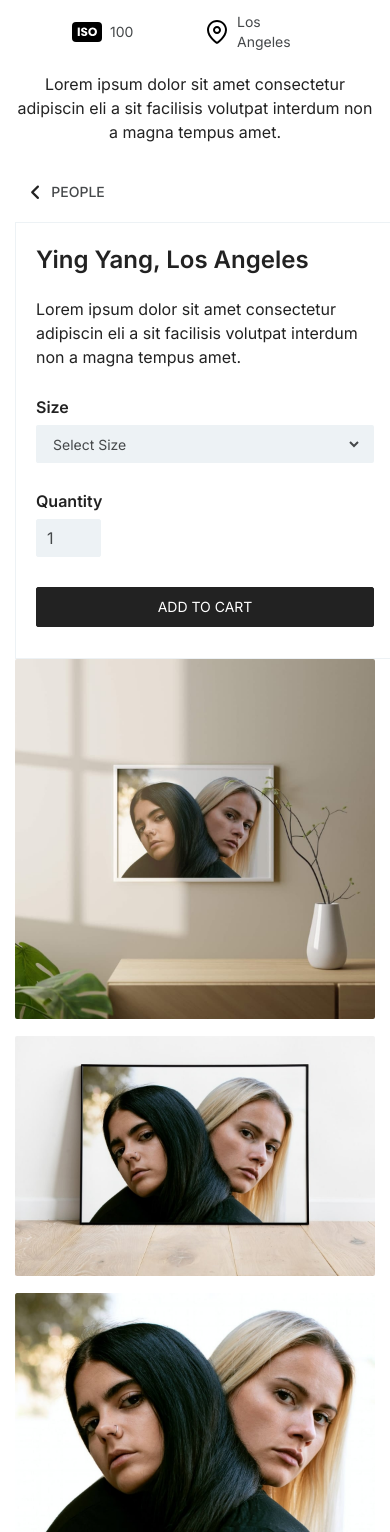
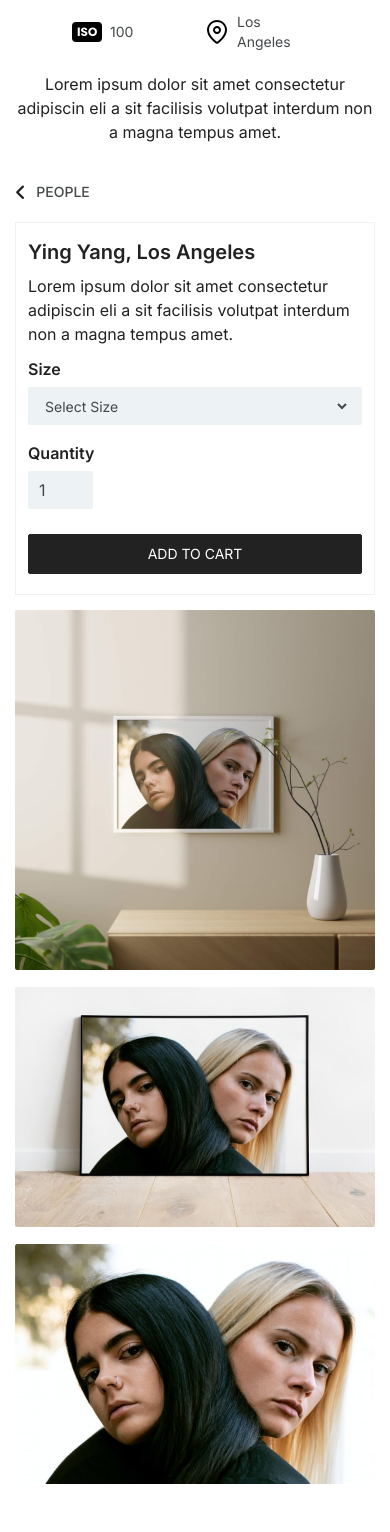
Before and after one commit to gigaamiridze/Photolens, a Flask app: page /product/ying-yang in a window 390 px wide. Shown: the part 162-1694 px from the top of the page. Run offline with Flask 2, Linux system fonts and the light colour scheme; some libraries are stand-ins or nearby versions.

Commit message:
added second section responsive of 'ying yang' page

```diff
--- a/static/css/style.css
+++ b/static/css/style.css
@@ -1448,7 +1448,7 @@ body.open {
 }
 @media only screen and (max-width: 320px) {
   .section-cont .back-link .page-name::after {
-    height: 1px;
+    height: 1.2px;
   }
 }
 .section-cont .back-link .page-name:hover::after {
@@ -2402,8 +2402,8 @@ body.open {
 }
 
 .section-cont .content-block .cart-box {
-  width: 380px;
-  height: 437px;
+  max-width: 380px;
+  height: 100%;
   position: sticky;
   top: 68px;
   padding: 20px;
@@ -2411,6 +2411,31 @@ body.open {
   border-style: solid;
   border-color: #edf2f5;
 }
+@media only screen and (max-width: 1024px) {
+  .section-cont .content-block .cart-box {
+    margin-right: 15px;
+  }
+}
+@media only screen and (max-width: 900px) {
+  .section-cont .content-block .cart-box {
+    max-width: 320px;
+    padding: 12px;
+  }
+}
+@media only screen and (max-width: 768px) {
+  .section-cont .content-block .cart-box {
+    position: static;
+    max-width: 100%;
+    margin-right: 0;
+    margin-bottom: 15px;
+    padding-bottom: 20px;
+  }
+}
+@media only screen and (max-width: 320px) {
+  .section-cont .content-block .cart-box {
+    padding-bottom: 17px;
+  }
+}
 .section-cont .content-block .cart-box h3 {
   font-size: 24px;
   font-family: "Inter", sans-serif;
@@ -2419,6 +2444,32 @@ body.open {
   line-height: 34px;
   font-weight: 600;
 }
+@media only screen and (max-width: 900px) {
+  .section-cont .content-block .cart-box h3 {
+    font-size: 25px;
+  }
+}
+@media only screen and (max-width: 768px) {
+  .section-cont .content-block .cart-box h3 {
+    font-size: 24px;
+  }
+}
+@media only screen and (max-width: 480px) {
+  .section-cont .content-block .cart-box h3 {
+    font-size: 20px;
+  }
+}
+@media only screen and (max-width: 380px) {
+  .section-cont .content-block .cart-box h3 {
+    line-height: 28px;
+  }
+}
+@media only screen and (max-width: 320px) {
+  .section-cont .content-block .cart-box h3 {
+    font-size: 18px;
+    line-height: 23px;
+  }
+}
 .section-cont .content-block .cart-box p {
   font-size: 16px;
   font-family: "Inter", sans-serif;
@@ -2426,6 +2477,26 @@ body.open {
   text-transform: none;
   line-height: 24px;
   margin: 20px 0 30px 0;
+}
+@media only screen and (max-width: 768px) {
+  .section-cont .content-block .cart-box p {
+    margin: 10px 0 20px 0;
+  }
+}
+@media only screen and (max-width: 480px) {
+  .section-cont .content-block .cart-box p {
+    margin: 5px 0 15px 0;
+  }
+}
+@media only screen and (max-width: 380px) {
+  .section-cont .content-block .cart-box p {
+    font-size: 15px;
+  }
+}
+@media only screen and (max-width: 320px) {
+  .section-cont .content-block .cart-box p {
+    font-size: 14.5px;
+  }
 }
 .section-cont .content-block .cart-box .form {
   display: flex;
@@ -2439,6 +2510,16 @@ body.open {
   line-height: none;
   font-weight: 600;
   margin-bottom: 10px;
+}
+@media only screen and (max-width: 380px) {
+  .section-cont .content-block .cart-box .form .label {
+    font-size: 15px;
+  }
+}
+@media only screen and (max-width: 320px) {
+  .section-cont .content-block .cart-box .form .label {
+    margin-bottom: 8px;
+  }
 }
 .section-cont .content-block .cart-box .form .select-field {
   height: 38px;
@@ -2456,6 +2537,17 @@ body.open {
   line-height: none;
   padding-left: 12px;
   margin-bottom: 30px;
+}
+@media only screen and (max-width: 480px) {
+  .section-cont .content-block .cart-box .form .select-field {
+    margin-bottom: 20px;
+  }
+}
+@media only screen and (max-width: 320px) {
+  .section-cont .content-block .cart-box .form .select-field {
+    height: 36px;
+    padding-left: 8px;
+  }
 }
 .section-cont .content-block .cart-box .form .quantity-input {
   height: 38px;
@@ -2473,6 +2565,18 @@ body.open {
   padding: 0 6px 0 10px;
   margin-bottom: 30px;
 }
+@media only screen and (max-width: 480px) {
+  .section-cont .content-block .cart-box .form .quantity-input {
+    margin-bottom: 25px;
+  }
+}
+@media only screen and (max-width: 320px) {
+  .section-cont .content-block .cart-box .form .quantity-input {
+    height: 36px;
+    font-size: 15px;
+    margin-bottom: 22px;
+  }
+}
 .section-cont .content-block .cart-box .form .add-cart {
   height: 40px;
   width: 100%;
@@ -2491,6 +2595,17 @@ body.open {
 .section-cont .content-block .cart-box .form .add-cart:hover {
   opacity: 0.8;
 }
+@media only screen and (max-width: 380px) {
+  .section-cont .content-block .cart-box .form .add-cart {
+    height: 38px;
+  }
+}
+@media only screen and (max-width: 320px) {
+  .section-cont .content-block .cart-box .form .add-cart {
+    height: 36px;
+    font-size: 13px;
+  }
+}
 .section-cont .content-block .images-box {
   max-width: 730px;
   width: 100%;
--- a/static/sass/main/_workPage.scss
+++ b/static/sass/main/_workPage.scss
@@ -93,7 +93,7 @@
                 transition: 0.3s linear;
                 @include responsive(tablet-lg) { height: 1.1px; }
                 @include responsive(phone-port-md) { height: 1.5px; }
-                @include responsive(phone-port-sm) { height: 1px; }
+                @include responsive(phone-port-sm) { height: 1.2px; }
             }
             &:hover::after {
                 transform: scale(1, 1);
--- a/static/sass/main/_yingYang.scss
+++ b/static/sass/main/_yingYang.scss
@@ -54,21 +54,46 @@
 .section-cont {
     .content-block {
         .cart-box {
-            width: 380px;
-            height: 437px;
+            max-width: 380px;
+            height: 100%;
             position: sticky;
             top: $px68;
             padding: $px20;
             border-width: $px1;
             border-style: solid;
             border-color: $gray-3;
+            @include responsive(desktop) { margin-right: $px15; }
+            @include responsive(tablet-lg) {
+                max-width: 320px;
+                padding: $px12;
+            }
+            @include responsive(tablet) {
+                position: static;
+                max-width: 100%;
+                margin-right: 0;
+                margin-bottom: $px15;
+                padding-bottom: $px20;
+            }
+            @include responsive(phone-port-sm) { padding-bottom: $px17; }
             h3 {
                 @include text-property ($px24, $inter, $black, $capit, $px34);
                 font-weight: $semi-bold;
+                @include responsive(tablet-lg) { font-size: $px25; }
+                @include responsive(tablet) { font-size: $px24; }
+                @include responsive(phone-land-sm) { font-size: $px20; }
+                @include responsive(phone-port-md) { line-height: $px28; }
+                @include responsive(phone-port-sm) {
+                    font-size: $px18;
+                    line-height: $px23;
+                }
             }
             p {
                 @include text-property ($px16, $inter, $black, none, $px24);
                 margin: $px20 0 $px30 0;
+                @include responsive(tablet) { margin: $px10 0 $px20 0; }
+                @include responsive(phone-land-sm) { margin: $px5 0 $px15 0; }
+                @include responsive(phone-port-md) { font-size: $px15; }
+                @include responsive(phone-port-sm) { font-size: 14.5px; }
             }
             .form {
                 @include display (flex);
@@ -77,6 +102,8 @@
                     @include text-property ($px16, $inter, $black, $capit, none);
                     font-weight: $semi-bold;
                     margin-bottom: $px10;
+                    @include responsive(phone-port-md) { font-size: $px15; }
+                    @include responsive(phone-port-sm) { margin-bottom: $px8; }
                 }
                 .select-field {
                     height: $px38;
@@ -90,6 +117,11 @@
                     @include text-property ($px14, $inter, $dark-gray, $capit, none);
                     padding-left: $px12;
                     margin-bottom: $px30;
+                    @include responsive(phone-land-sm) { margin-bottom: $px20; }
+                    @include responsive(phone-port-sm) {
+                        height: $px36;
+                        padding-left: $px8;
+                    }
                 }
                 .quantity-input {
                     height: $px38;
@@ -102,6 +134,12 @@
                     @include text-property ($px16, $inter, $dark-gray, none, none);
                     padding: 0 $px6 0 $px10;
                     margin-bottom: $px30;
+                    @include responsive(phone-land-sm) { margin-bottom: $px25; }
+                    @include responsive(phone-port-sm) {
+                        height: $px36;
+                        font-size: $px15;
+                        margin-bottom: $px22;
+                    }
                 }
                 .add-cart {
                     height: $px40;
@@ -115,6 +153,11 @@
                     transition: 0.4s ease;
                     &:hover {
                         opacity: 0.8;
+                    }
+                    @include responsive(phone-port-md) { height: $px38; }
+                    @include responsive(phone-port-sm) {
+                        height: $px36;
+                        font-size: $px13;
                     }
                 }
             }
--- a/templates/kirkjufell.html
+++ b/templates/kirkjufell.html
@@ -119,11 +119,13 @@
             </div>
         </section>
         <section>
-            <div class="section-cont shop-cont">
+            <div class="section-cont">
                 <a href="/category/landscape" class="back-link add-padd-top-50">
                     <i class="fa-solid fa-angle-left"></i>
                     <h6 class="page-name">landscape</h6>
                 </a>
+            </div>
+            <div class="section-cont shop-cont">
                 <div class="content-block change-size-1">
                     <div class="cart-box">
                         <h3>kirkjufell, iceland</h3>
--- a/templates/tesla.html
+++ b/templates/tesla.html
@@ -119,11 +119,13 @@
             </div>
         </section>
         <section>
-            <div class="section-cont shop-cont">
+            <div class="section-cont">
                 <a href="/category/brand" class="back-link add-padd-top-50">
                     <i class="fa-solid fa-angle-left"></i>
                     <h6 class="page-name">brand</h6>
                 </a>
+            </div>
+            <div class="section-cont shop-cont">
                 <div class="content-block change-size-1">
                     <div class="cart-box">
                         <h3>tesla, austin</h3>
--- a/templates/unconcept.html
+++ b/templates/unconcept.html
@@ -119,11 +119,13 @@
             </div>
         </section>
         <section>
-            <div class="section-cont shop-cont">
+            <div class="section-cont">
                 <a href="/category/landscape" class="back-link add-padd-top-50">
                     <i class="fa-solid fa-angle-left"></i>
                     <h6 class="page-name">landscape</h6>
                 </a>
+            </div>
+            <div class="section-cont shop-cont">
                 <div class="content-block change-size-1">
                     <div class="cart-box">
                         <h3>unconcept, varsavia</h3>
--- a/templates/ying-yang.html
+++ b/templates/ying-yang.html
@@ -119,11 +119,13 @@
             </div>
         </section>
         <section>
-            <div class="section-cont shop-cont">
+            <div class="section-cont">
                 <a href="/category/people" class="back-link add-padd-top-50">
                     <i class="fa-solid fa-angle-left"></i>
                     <h6 class="page-name">people</h6>
                 </a>
+            </div>
+            <div class="section-cont shop-cont">
                 <div class="content-block change-size-1">
                     <div class="cart-box">
                         <h3>ying yang, los angeles</h3>
```
